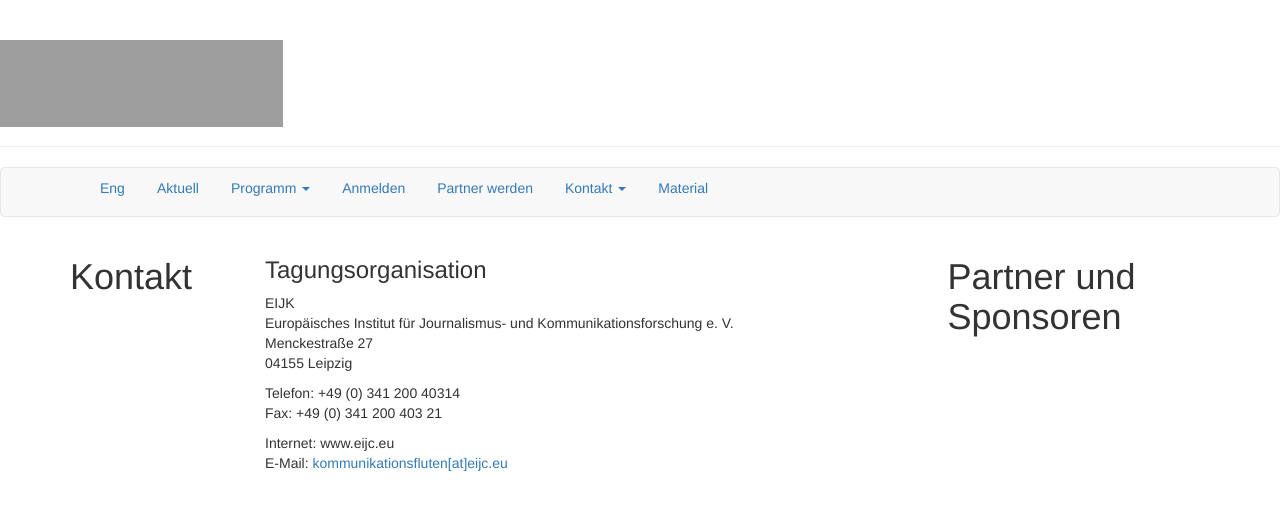
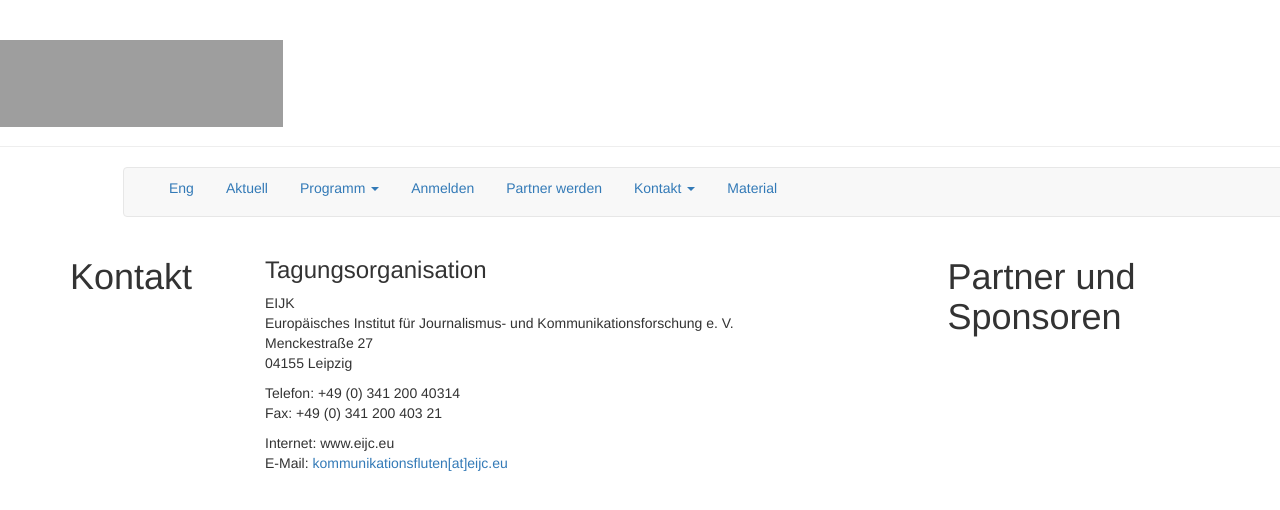
Before and after one commit to susedev/test, a Jekyll site: the page built from kontakt.html, in a window 1280 px wide. Shown: the top 510 px of the page. Built offline with Jekyll 4.4.1, drawn with Linux system fonts in a browser that asks for light colours; nearby versions of some CDN libraries; grey boxes are pictures that could not be loaded.

Commit message:
Update navbar.html

```diff
--- a/_includes/navbar.html
+++ b/_includes/navbar.html
@@ -1,4 +1,4 @@
-<nav class="navbar navbar-default">
+<nav class="navbar navbar-default navbar navbar-right">
   <div class="container">
     <div class="navbar-header">
          <button type="button" class="navbar-toggle collapsed" data-toggle="collapse" data-target="#bs-example-navbar-collapse-1">
```
